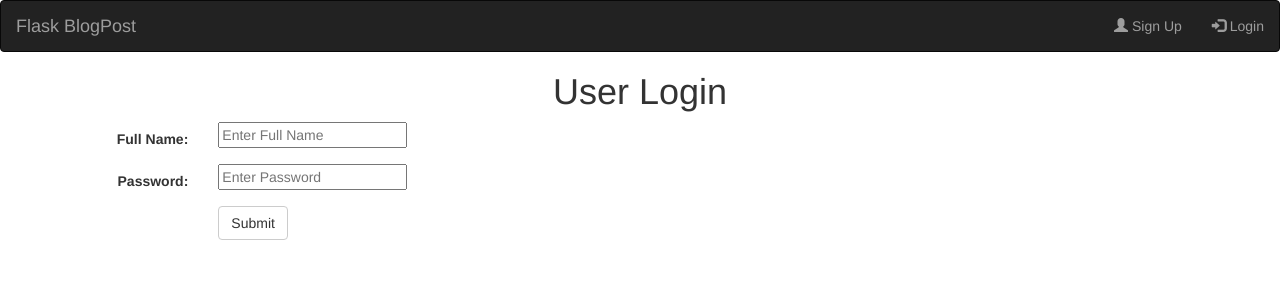
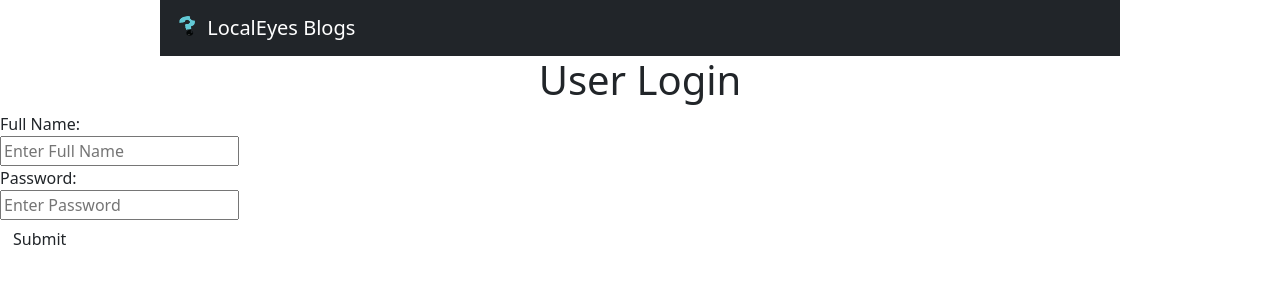
Before and after one commit to local-eyes/LocalEyes-Blogs, a Flask app: page /admin/login/ in a window 1280 px wide. Shown: the top 300 px of the page. Run offline with Flask 2, Linux system fonts and the light colour scheme; parts of the project's set-up code (start-up, migrations or seed data) failed here and were passed over; some libraries are stand-ins or nearby versions.

Commit message:
Redesign templates according to Firebase

```diff
--- a/templates/_navbar.html
+++ b/templates/_navbar.html
@@ -1,27 +1,7 @@
-<nav class="navbar navbar-inverse">
+<nav class="navbar navbar-dark bg-light w-75 bg-dark m-auto">
     <div class="container-fluid">
-        <div class="navbar-header">
-            <a class="navbar-brand" href="/">Flask BlogPost</a>
-        </div>
-        {% if session['logged_in'] == True %}
-        <ul class="nav navbar-nav">
-            <li><a href="/">Home</a></li>
-            <li><a href="/write-blog/">Write a Blog</a></li>
-            <li><a href="/my-blogs/">View My Blogs</a></li>
-        </ul>
-
-        <ul class="nav navbar-nav navbar-right">
-            <li><a href="/author/{{session['author'].replace(' ', '.').lower()}}"><span class="glyphicon glyphicon-user"></span> {{ session['author'] }}</a></li>
-            <li><a href="/logout/"><span class="glyphicon glyphicon-log-in"></span> Logout</a></li>
-        </ul>
-        {% else %}
-        <ul class="nav navbar-nav">
-        </ul>
-
-        <ul class="nav navbar-nav navbar-right">
-            <li><a href="/admin/register/"><span class="glyphicon glyphicon-user"></span> Sign Up</a></li>
-            <li><a href="/admin/login/"><span class="glyphicon glyphicon-log-in"></span> Login </a></li>
-        </ul>
-        {% endif %}
+        <a class="navbar-brand" href="/">
+            <img src="{{url_for('static', filename='assets/LOgo-13.png')}}" alt="" width="30" height="24" class="d-inline-block align-text-top"> LocalEyes Blogs
+        </a>
     </div>
 </nav>
--- a/templates/base.html
+++ b/templates/base.html
@@ -1,6 +1,37 @@
-{% extends 'bootstrap/base.html' %} {% block head %} {{ ckeditor.load() }} {{ super()}} {% endblock %} {% block title %} Flog WebApp {% endblock %} {% block navbar %} {% include '_navbar.html' %} {% endblock %} {% block content %} {% with messages = get_flashed_messages(with_categories=true)
-%}
-<ul class="list-group">
-    {% for category, message in messages %}
-    <li class="alert alert-{{category}}"> {{ message }} </li>
-    {% endfor %} {% endwith %} {% block sub_content %} {% endblock %} {% endblock %}
+<!DOCTYPE html>
+<html lang="en">
+{% block head %}
+<head>
+    <meta charset="UTF-8">
+    <meta http-equiv="X-UA-Compatible" content="IE=edge">
+    <meta name="viewport" content="width=device-width, initial-scale=1.0">
+    <meta name="keywords" content="">
+    <meta name="description" content="A Social Community Platform to ask and answer about your neighborhood, get popular opinions, and explore localities through the Eyes of Locals.">
+    <meta name="author" content="localEyes">
+    <title>LocalEyes | Blogs</title>
+    <link rel="icon" href="{{url_for('static', filename='assets/LOgo-13.png')}}" type="img/png">
+    <link href="https://cdn.jsdelivr.net/npm/bootstrap@5.0.0-beta3/dist/css/bootstrap.min.css" rel="stylesheet" integrity="sha384-eOJMYsd53ii+scO/bJGFsiCZc+5NDVN2yr8+0RDqr0Ql0h+rP48ckxlpbzKgwra6" crossorigin="anonymous">
+    <!-- <link rel="stylesheet" href="{{url_for('static', filename='styles/style.css')}}">
+    <link rel="stylesheet" href="{{url_for('static', filename='styles/navbar.css')}}">
+    <link rel="stylesheet" href="{{url_for('static', filename='styles/footer.css')}}"> -->
+    <link rel="stylesheet" href="https://cdnjs.cloudflare.com/ajax/libs/font-awesome/5.15.1/css/all.min.css" integrity="sha512-+4zCK9k+qNFUR5X+cKL9EIR+ZOhtIloNl9GIKS57V1MyNsYpYcUrUeQc9vNfzsWfV28IaLL3i96P9sdNyeRssA==" crossorigin="anonymous" />
+    <link href="https://fonts.googleapis.com/css2?family=Poppins:ital,wght@0,100;0,200;0,300;0,400;0,500;0,600;0,700;0,800;0,900;1,100;1,200;1,300;1,400;1,500;1,600;1,700;1,800;1,900&display=swap" rel="stylesheet">
+</head>
+{% endblock %}
+
+{% block navbar %}
+    {% include '_navbar.html' %}
+{% endblock %}
+
+{% block content %}
+    {% with messages = get_flashed_messages(with_categories=true) %}
+    <ul class="list-group">
+        {% for category, message in messages %}
+        <li class="alert alert-{{category}}"> {{ message }} </li>
+        {% endfor %}
+    {% endwith %}
+
+    {% block sub_content %}
+    {% endblock %}
+    <script src="https://cdn.jsdelivr.net/npm/bootstrap@5.0.2/dist/js/bootstrap.bundle.min.js" integrity="sha384-MrcW6ZMFYlzcLA8Nl+NtUVF0sA7MsXsP1UyJoMp4YLEuNSfAP+JcXn/tWtIaxVXM" crossorigin="anonymous"></script>
+{% endblock %}
```
Also changed, not shown: templates/blogs.html (+14 -5 lines), templates/index.html (+7 -3 lines), templates/my-blogs.html (+4 -5 lines).
